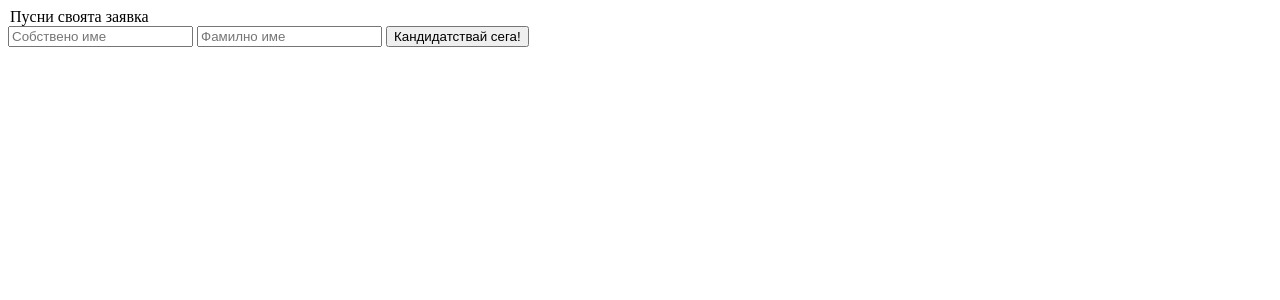
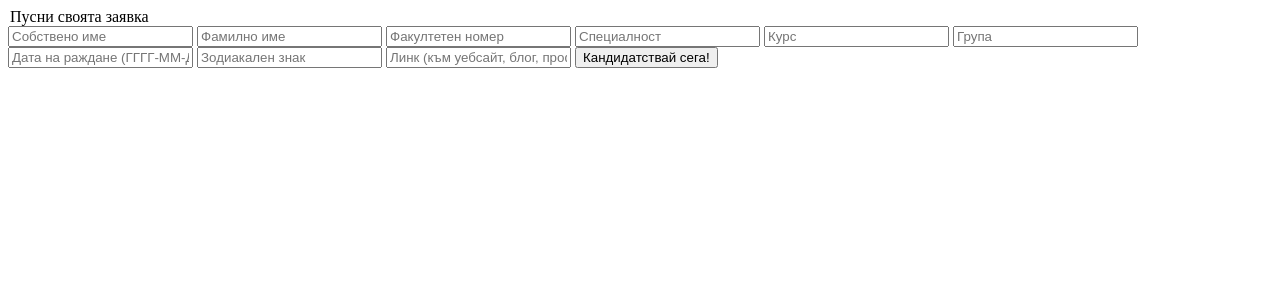
Before and after one commit to allexks/www-hw2, a PHP site: page / in a window 1280 px wide. Shown: the top 300 px of the page. Run offline with PHP 8.4, Linux system fonts and the light colour scheme.

Commit message:
Add almost all field inputs

```diff
--- a/index.php
+++ b/index.php
@@ -4,12 +4,24 @@ require_once "config/config.php";
 
 define("FIRSTNAME_FIELDNAME", "firstname");
 define("FAMILYNAME_FIELDNAME", "familyname");
+define("MAJOR_FIELDNAME", "major");
+define("ACADEMIC_YEAR_FIELDNAME", "academic_year");
+define("FN_FIELDNAME", "faculty_number");
+define("MAJORGROUP_FIELDNAME", "major_group");
+define("BIRTHDATE_FIELDNAME", "birth_date");
+define("LINK_FIELDNAME", "hyperlink");
 
 $errors = [];
 
 $field_values = [
     FIRSTNAME_FIELDNAME => "",
     FAMILYNAME_FIELDNAME => "",
+    MAJOR_FIELDNAME => "",
+    ACADEMIC_YEAR_FIELDNAME => "",
+    FN_FIELDNAME => "",
+    MAJORGROUP_FIELDNAME => "",
+    BIRTHDATE_FIELDNAME => "",
+    LINK_FIELDNAME => "",
 ];
 
 function empty_field_error_message($field) {
@@ -18,6 +30,18 @@ function empty_field_error_message($field) {
             return "Моля попълнете името си!";
         case FAMILYNAME_FIELDNAME:
             return "Моля попълнете фамилното си име!";
+        case MAJOR_FIELDNAME:
+            return "Моля попълнете специалността си!";
+        case ACADEMIC_YEAR_FIELDNAME:
+            return "Моля попълнете в кой курс сте (1, 2, 3, ...)!";
+        case FN_FIELDNAME:
+            return "Моля попълнете факултетния си номер!";
+        case MAJORGROUP_FIELDNAME:
+            return "Моля попълнете номера на групата, в която сте!";
+        case BIRTHDATE_FIELDNAME:
+            return "Моля попълнете датата си на раждане!";
+        case LINK_FIELDNAME:
+            return "Моля оставете ваш линк към личен уебсайт, блог или профил в социална мрежа!";
     }
 }
 
--- a/templates/main/index.html
+++ b/templates/main/index.html
@@ -8,9 +8,17 @@
         <div class="container">
             <form action="" method="post" enctype="multipart/form-data">
                 <legend>Пусни своята заявка</legend>
-                <input type="text" name="firstname" placeholder="Собствено име" value="<?=$field_values["firstname"]?>"/>
-                <input type="text" name="familyname" placeholder="Фамилно име" value="<?=$field_values["familyname"]?>"/>
-                <!-- TODO -->
+                <input type="text" name="<?=FIRSTNAME_FIELDNAME?>" placeholder="Собствено име" value="<?=$field_values[FIRSTNAME_FIELDNAME]?>" />
+                <input type="text" name="<?=FAMILYNAME_FIELDNAME?>" placeholder="Фамилно име" value="<?=$field_values[FAMILYNAME_FIELDNAME]?>" />
+                <input type="text" name="<?=FN_FIELDNAME?>" placeholder="Факултетен номер" value="<?=$field_values[FN_FIELDNAME]?>" />
+                <input type="text" name="<?=MAJOR_FIELDNAME?>" placeholder="Специалност" value="<?=$field_values[MAJOR_FIELDNAME]?>" />
+                <input type="text" name="<?=ACADEMIC_YEAR_FIELDNAME?>" placeholder="Курс" value="<?=$field_values[ACADEMIC_YEAR_FIELDNAME]?>" />
+                <input type="text" name="<?=MAJORGROUP_FIELDNAME?>" placeholder="Група" value="<?=$field_values[MAJORGROUP_FIELDNAME]?>" />
+                <input type="text" name="<?=BIRTHDATE_FIELDNAME?>" placeholder="Дата на раждане (ГГГГ-ММ-ДД)" value="<?=$field_values[BIRTHDATE_FIELDNAME]?>" />
+                <input type="text" id="zodiac_sign" placeholder="Зодиакален знак" readonly />
+                <input type="text" name="<?=LINK_FIELDNAME?>" placeholder="Линк (към уебсайт, блог, профил, т.н.)" value="<?=$field_values[LINK_FIELDNAME]?>" />
+                <!-- TODO: photo -->
+                <!-- TODO: motivation -->
                 <input type="submit" name="submit" value="Кандидатствай сега!" />
             </form>
             <p class="error"><?=$error_html?></p>
```
